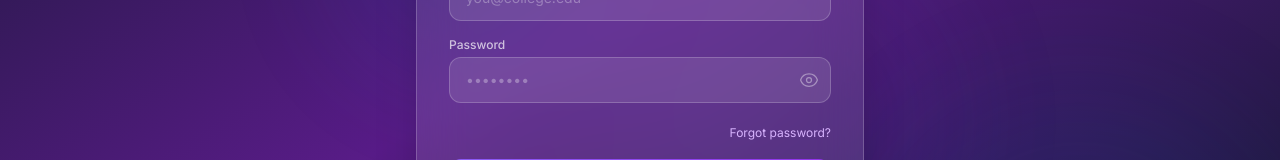
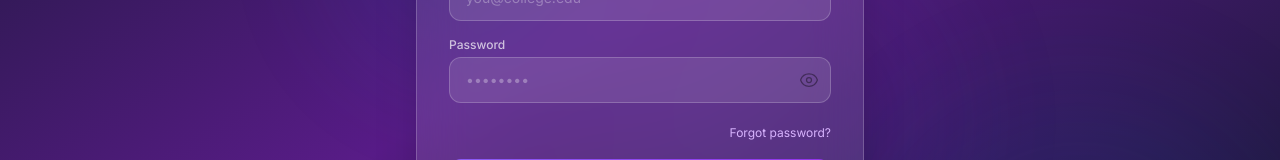
Before and after one commit to Azlan-Ul-Haque-git/college-erp-client, a React (Vite) app: page /login in a window 1280 px wide. Shown: the part 413-573 px from the top of the page. Built offline with nearby package versions, Linux system fonts and the light colour scheme; no server answers.

Commit message:
fix show password

```diff
--- a/src/pages/auth/Login.jsx
+++ b/src/pages/auth/Login.jsx
@@ -14,7 +14,7 @@ const ROLES = [
 export default function Login() {
   const { login } = useAuth();
   const navigate = useNavigate();
-  const [form, setForm] = useState({ email: "", password: "" });
+  const [form, setForm] = useState({ email: "", password: "", id: "" });
   const [showPass, setShowPass] = useState(false);
   const [loading, setLoading] = useState(false);
   const [activeRole, setActiveRole] = useState("student");
@@ -70,7 +70,7 @@ export default function Login() {
                 <input name="password" type={showPass?"text":"password"} placeholder="••••••••" value={form.password}
                   onChange={e => setForm(p=>({...p, password:e.target.value}))}
                   className="w-full bg-white/10 border border-white/20 text-white placeholder-white/30 rounded-xl px-4 py-3 pr-12 text-sm focus:outline-none focus:border-purple-400 focus:ring-1 focus:ring-purple-400 transition" />
-                <button type="button" onClick={() => setShowPass(p=>!p)} className="absolute right-3 top-1/2 -translate-y-1/2 text-white/40 hover:text-white transition">
+                <button type="button" onClick={() => setShowPass(p=>!p)} className="absolute right-3 top-1/2 -translate-y-1/2 text-black/40 hover:text-black transition">
                   {showPass ? <EyeSlashIcon className="w-5 h-5" /> : <EyeIcon className="w-5 h-5" />}
                 </button>
               </div>
```
